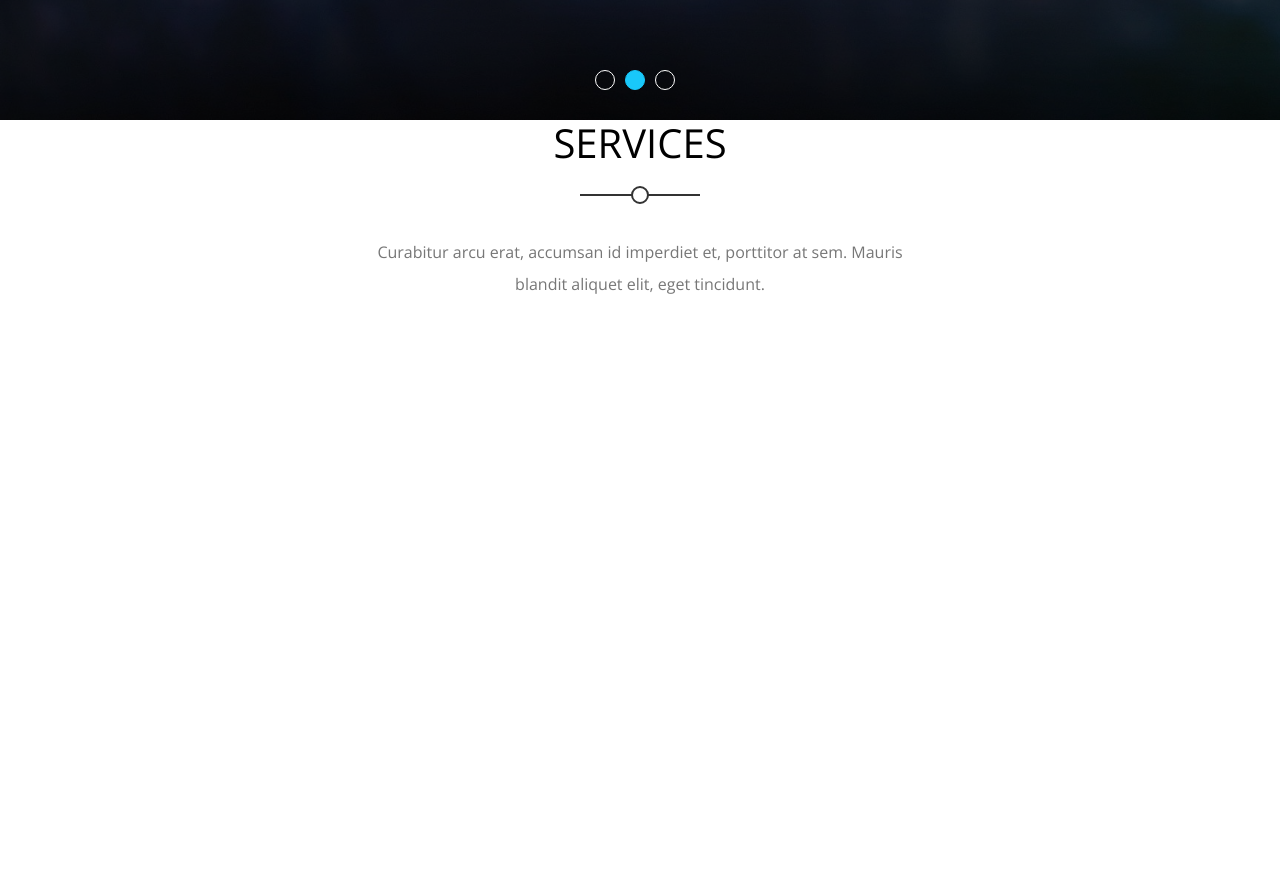
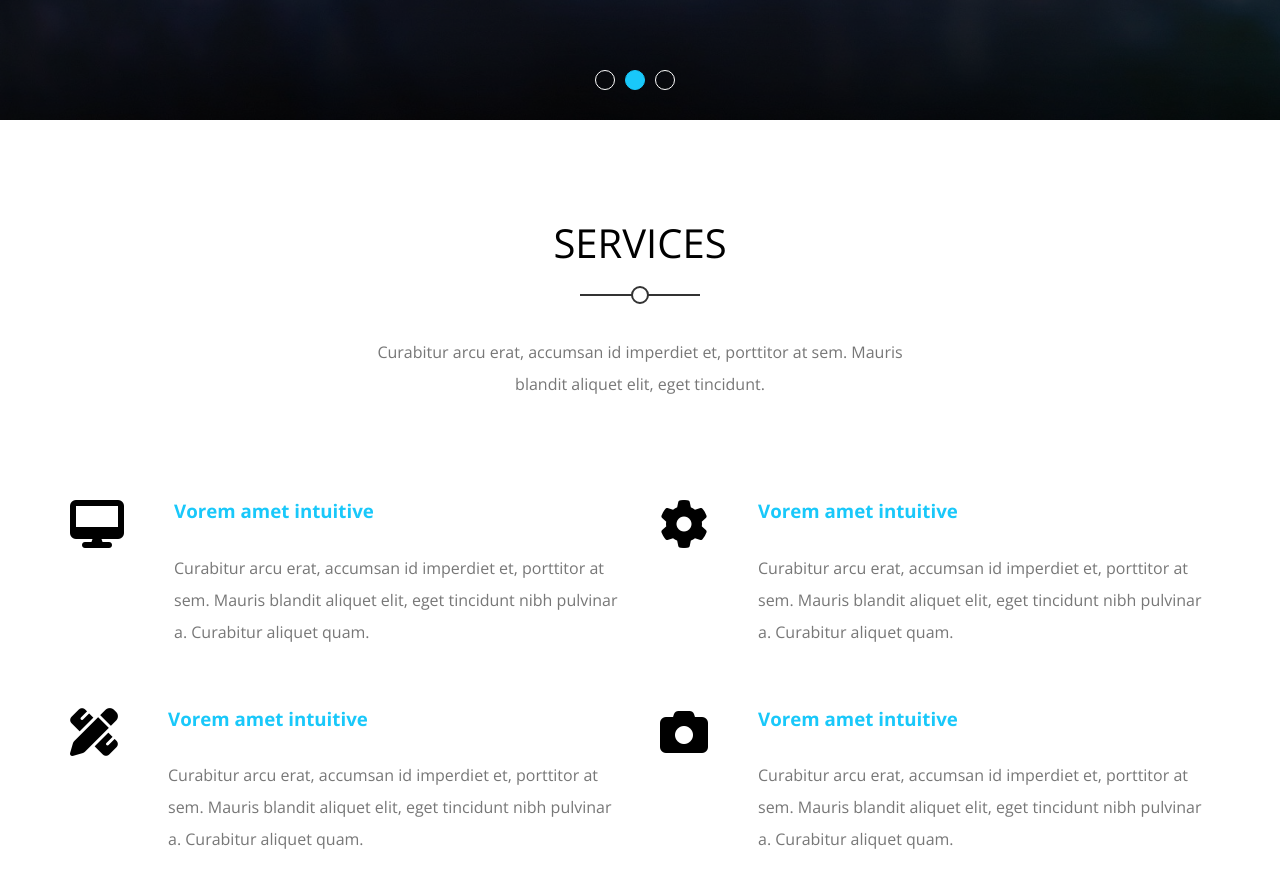
Before and after one commit to 01124833532mo/Html-Css-Templates, a plain HTML site: page Template-Three/index.html in a window 1280 px wide. Shown: the part 680-1568 px from the top of the page. Before the commit the page ends 1080 px from the top, so only its background shows below. Drawn offline with nearby package versions, Linux system fonts and the light colour scheme.

Commit message:
Services Section

```diff
--- a/Template-Three/Css/style.css
+++ b/Template-Three/Css/style.css
@@ -121,6 +121,7 @@ header {
     display: flex;
     align-items: center;
     justify-content: flex-end;
+
   }
   header nav .toggle-menu {
     color: white;
@@ -160,6 +161,8 @@ header {
     transition: 0.3s;
     position: relative;
     z-index: 2;
+    transition-duration: 1s;
+
   }
   header nav ul li a.active,
   header nav ul li a:hover {
@@ -268,3 +271,42 @@ header {
     border-color: var(--main-color);
   }
   /* End Landing */
+  /* Start Services */
+.services {
+    padding-top: var(--section-padding);
+    padding-bottom: var(--section-padding);
+  }
+  @media (min-width: 768px) {
+    .services .services-container {
+      display: grid;
+      grid-template-columns: repeat(auto-fill, minmax(450px, 1fr));
+      grid-column-gap: 40px;
+      grid-row-gap: 60px;
+    }
+  }
+  .services .srv-box {
+    display: flex;
+  }
+  .services .srv-box i {
+    margin-right: 50px;
+  }
+  @media (max-width: 767px) {
+    .services .srv-box {
+      display: flex;
+      flex-direction: column;
+      text-align: center;
+      margin-bottom: 40px;
+    }
+    .services .srv-box i {
+      margin: 0 0 30px;
+    }
+  }
+  .services .srv-box h3 {
+    margin-bottom: 30px;
+    color: var(--main-color);
+  }
+  .services .srv-box p {
+    line-height: 2;
+    color: #777;
+  }
+  /* End Services */
--- a/Template-Three/index.html
+++ b/Template-Three/index.html
@@ -66,15 +66,62 @@
       </div>
       <!-- End Landing -->
 
-      <div class="Section">
-        <div class="main-heading">
+     <!-- Start Services -->
+    <div class="services">
+        <div class="container">
+          <div class="main-heading">
             <h2>Services</h2>
             <p>
               Curabitur arcu erat, accumsan id imperdiet et, porttitor at sem. Mauris blandit aliquet elit, eget
               tincidunt.
             </p>
           </div>
+          <div class="services-container">
+            <div class="srv-box">
+              <i class="fas fa-desktop fa-3x"></i>
+              <div class="text">
+                <h3>Vorem amet intuitive</h3>
+                <p>
+                  Curabitur arcu erat, accumsan id imperdiet et, porttitor at sem. Mauris blandit aliquet elit, eget
+                  tincidunt nibh pulvinar a. Curabitur aliquet quam.
+                </p>
+              </div>
+            </div>
+            <div class="srv-box">
+              <i class="fas fa-cog fa-3x"></i>
+              <div class="text">
+                <h3>Vorem amet intuitive</h3>
+                <p>
+                  Curabitur arcu erat, accumsan id imperdiet et, porttitor at sem. Mauris blandit aliquet elit, eget
+                  tincidunt nibh pulvinar a. Curabitur aliquet quam.
+                </p>
+              </div>
+            </div>
+            <div class="srv-box">
+              <i class="fas fa-pencil-ruler fa-3x"></i>
+              <div class="text">
+                <h3>Vorem amet intuitive</h3>
+                <p>
+                  Curabitur arcu erat, accumsan id imperdiet et, porttitor at sem. Mauris blandit aliquet elit, eget
+                  tincidunt nibh pulvinar a. Curabitur aliquet quam.
+                </p>
+              </div>
+            </div>
+            <div class="srv-box">
+              <i class="fas fa-camera fa-3x"></i>
+              <div class="text">
+                <h3>Vorem amet intuitive</h3>
+                <p>
+                  Curabitur arcu erat, accumsan id imperdiet et, porttitor at sem. Mauris blandit aliquet elit, eget
+                  tincidunt nibh pulvinar a. Curabitur aliquet quam.
+                </p>
+              </div>
+            </div>
+          </div>
+        </div>
       </div>
+      <!-- End Services -->
+
 
 
 </body>
```
